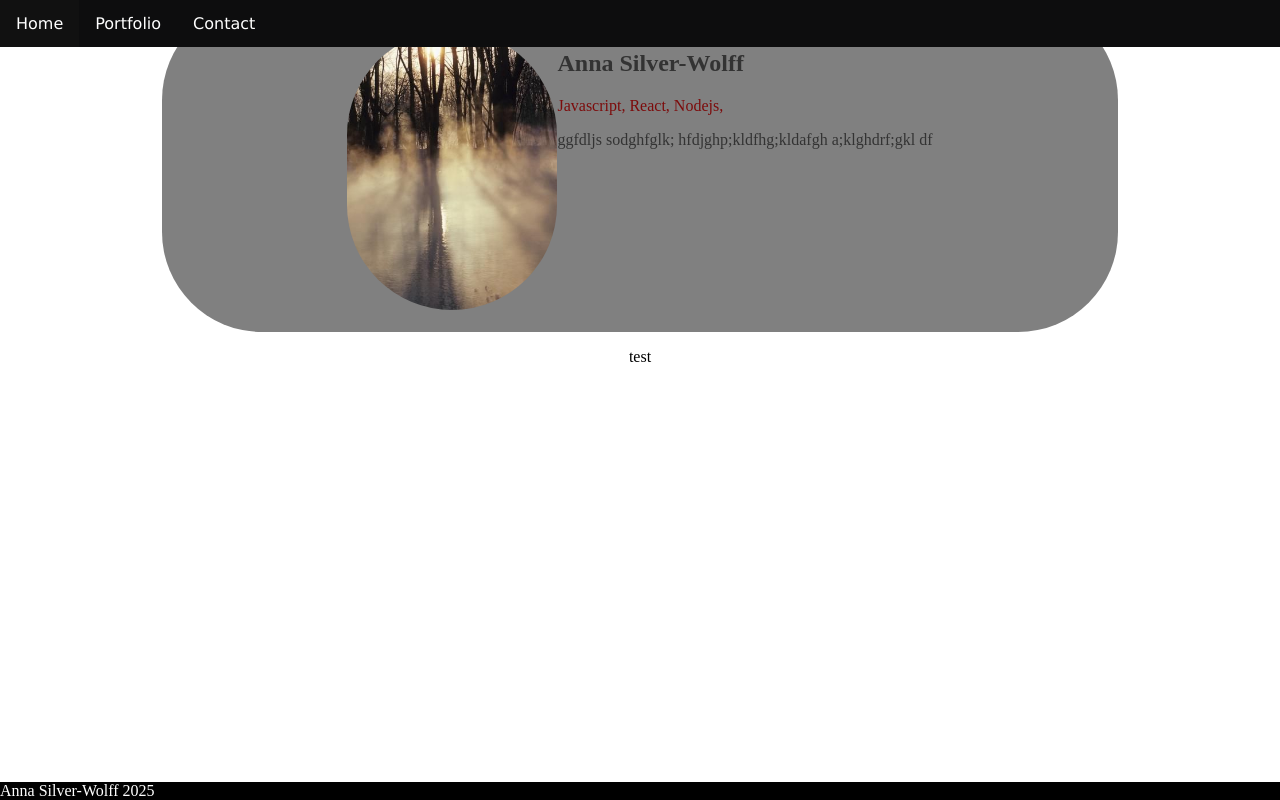
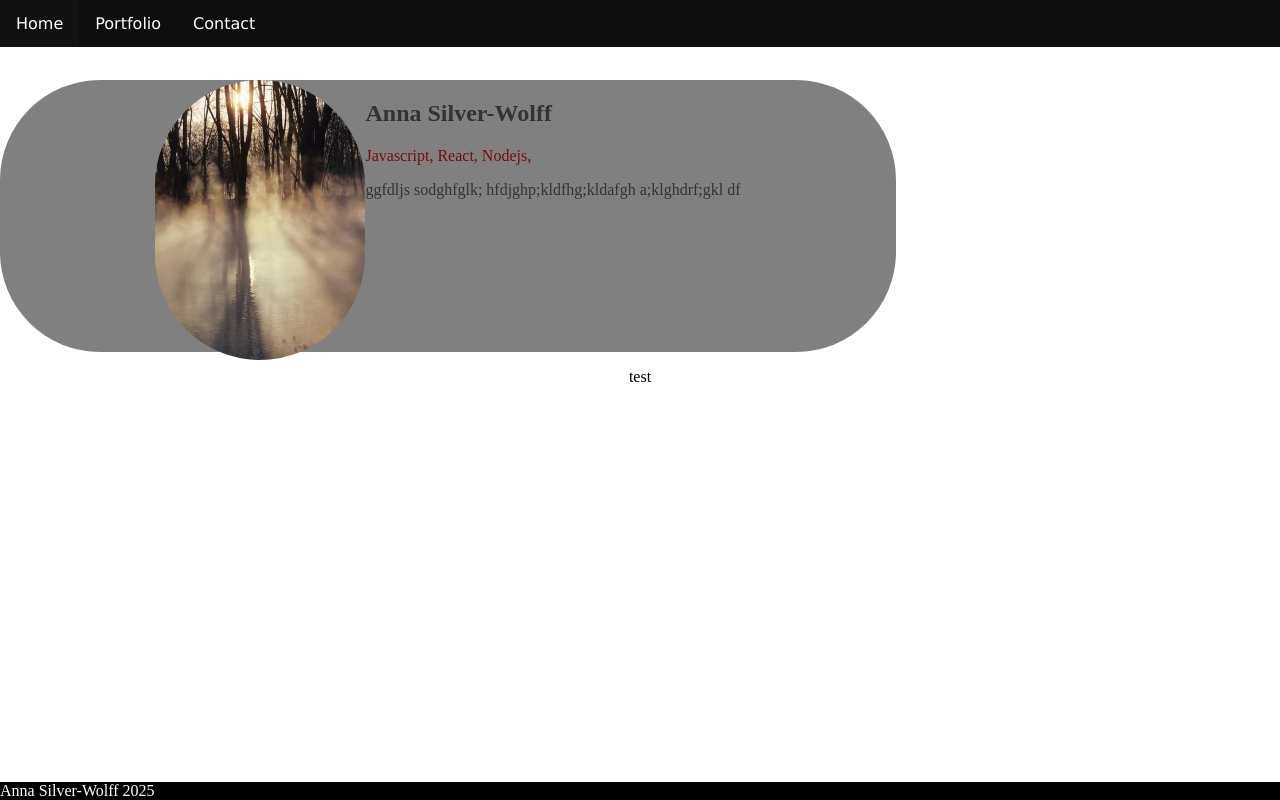
Before and after one commit to asw-afk/my-portfolio, a React (Vite) app: page / in a window 1280 px wide. Built offline with nearby package versions, Linux system fonts and the light colour scheme.

Commit message:
Testing nesting method
results not promising so far

```diff
--- a/src/App.css
+++ b/src/App.css
@@ -7,8 +7,6 @@ body, html{
 
 .card{
   background-color: #F0F0F0;
-  padding: 30px;
-  border-radius: 5px;
   color: #333;
   display: flex;
   justify-content: center;
--- /dev/null
+++ b/src/components/UI/Nest/Nest.css
@@ -0,0 +1,4 @@
+ul {
+    display: flex;
+
+}
--- a/src/components/UI/card/card.css
+++ b/src/components/UI/card/card.css
@@ -6,8 +6,10 @@
     background-color: gray;
     height: 34vh;
     width: 70%;
-    margin: 0 auto;
+    margin-top: 80px;
+
 }
+
 
 .card img {
     border-radius: 150px;
--- a/src/components/UI/card/card.jsx
+++ b/src/components/UI/card/card.jsx
@@ -1,6 +1,8 @@
 //import{ useState } from 'react';
 import templatePhoto from '../../../assets/templatePhoto.jpg'
 import './card.css'
+
+
 
 function Card() {
  return   (
```
Also changed, not shown: src/components/UI/Nest/Nest.jsx (added, +15 -0 lines), src/components/UI/nav/Nav.jsx (+0 -52 lines).
